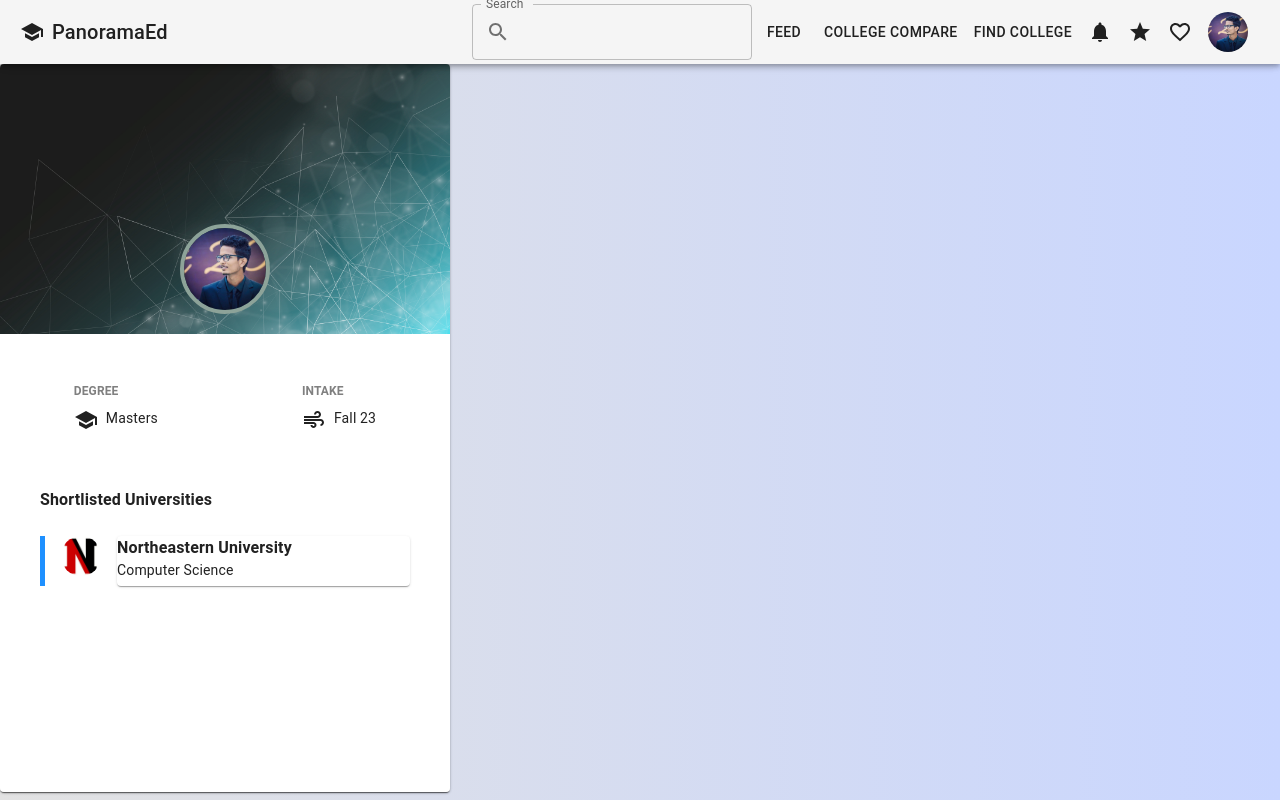
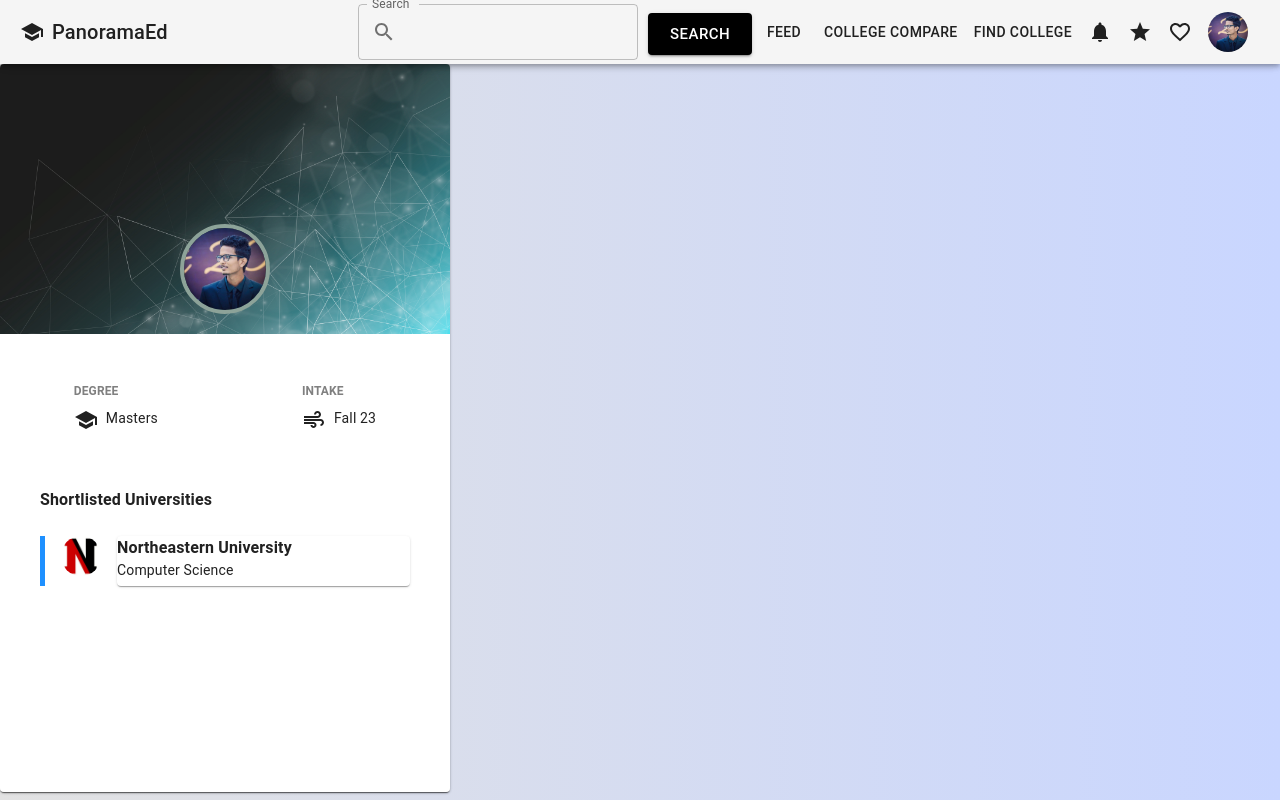
Before and after one commit to Shiva-017/PanoramaEd, a React (Create React App) app in the folder client/: page / in a window 1280 px wide. Built offline with nearby package versions, Linux system fonts and the light colour scheme; no server answers.

Commit message:
added College Search and modified StudentPosts alignment

```diff
--- a/client/src/App.tsx
+++ b/client/src/App.tsx
@@ -39,7 +39,7 @@ function App() {
     //<CollegeSuggest/>
     <StudentProfile/>
   // <ShortlistCard/>
-  //<StudentSearch/>
+  // <StudentSearch/>
  // <Layout/>
   )
 }
--- a/client/src/components/NavBar.tsx
+++ b/client/src/components/NavBar.tsx
@@ -19,6 +19,7 @@ import StarIcon from '@mui/icons-material/Star';
 import FavoriteBorderIcon from '@mui/icons-material/FavoriteBorder';
 import logo from '../resources/anthony.jpeg';
 import { useNavigate } from 'react-router-dom';
+import CollegeSearch from '../home/StudentSearch/StudentSearch'
 
 
 interface NavBarProps {
@@ -79,7 +80,7 @@ const NavBar: React.FC<NavBarProps> = ({
           PanoramaEd
         </Typography>
 
-        <TextField
+        {/* <TextField
           id="search"
           label="Search"
           InputProps={{
@@ -89,7 +90,9 @@ const NavBar: React.FC<NavBarProps> = ({
               </InputAdornment>
             ),
           }}
-        />
+        /> */}
+
+        <CollegeSearch/>
 
         <Button color="inherit" onClick={postRoute}>
           Feed
--- a/client/src/home/StudentPost/StudentPosts.tsx
+++ b/client/src/home/StudentPost/StudentPosts.tsx
@@ -129,18 +129,20 @@ type FormValues = {
 
         return(
 
-            <>
+            <div style={{backgroundColor:"#E1EBEE", position:"absolute", left:450, width:"1080px", overflowX:"auto", height:"90vh"}}>
 
             <div>
             {posts.map((post) => (
-              <Card key={post.feedId} variant="outlined" style={{ marginLeft: 10, borderColor: "#92C1B7", marginTop: 10, marginBottom:10, width: 1000, borderRadius: 10}}>
+              <Card key={post.feedId} variant="outlined" style={{ marginLeft: 150,marginRight:50, borderColor: "#92C1B7", marginTop: 10, marginBottom:10, width: 800, borderRadius: 10}}>
                  <Avatar
                  alt={post.author}
                  src={logo}
                  sx={{ width: 35, height: 35, border: 5, borderColor: "white" }}
                  />
+                  <Typography variant="h6">{post.author}</Typography>
+
                 <CardContent>
-                  <Typography variant="h6">{post.author}</Typography>
+
                   <Typography variant="body1" style={{ fontWeight: 'bold' }}>{post.title}</Typography>
                   <Typography variant="body1">{post.text}</Typography>
                   <Button style={{color:"#92C1B7"}} onClick={()=>onUpVote(post._id || "",post.upVote)}>
@@ -153,12 +155,12 @@ type FormValues = {
             ))}
           </div>
           <div>
-          <Button variant="contained" onClick={handleCreateClick}  style={{backgroundColor:"#92C1B7" }} >Create</Button>
+          <Button variant="contained" onClick={handleCreateClick}  style={{backgroundColor:"#92C1B7" ,marginLeft: 150 }} >Create</Button>
           {/* {isFormVisible && <PostForm onSubmit={HandleFormSubmit} posts={props.posts} setPosts={setPosts}/>}  */}
-          {isFormVisible && <PostForm onSubmit={HandleFormSubmit}  />}
+          {isFormVisible && <PostForm onSubmit={HandleFormSubmit}/>}
           </div>
 
-          </>
+          </div>
 
         )
 
--- a/client/src/home/StudentSearch/StudentSearch.tsx
+++ b/client/src/home/StudentSearch/StudentSearch.tsx
@@ -1,11 +1,24 @@
 import { ReactElement, useState } from "react";
 import Container from '@mui/material/Container';
-import Button from '@mui/material/Button';
-import TextField from '@mui/material/TextField';
+// import Button from '@mui/material/Button';
+// import TextField from '@mui/material/TextField';
 import { useNavigate } from "react-router-dom";
 import { useDispatch } from "react-redux";
 import { AppDispatch } from "../../store";
 import { loadCollege } from "../../store/slices/college-slice";
+import SearchIcon from '@mui/icons-material/Search';
+import {
+    AppBar as MuiAppBar,
+    Avatar,
+    IconButton,
+    InputAdornment,
+    Menu,
+    MenuItem,
+    Toolbar,
+    Typography,
+    Button,
+    TextField,
+  } from '@mui/material';
 
 // type Props = {
 //     onSearch: (query: string) => void
@@ -45,9 +58,24 @@ export default (): ReactElement => {
 
 
     return (
-        <Container sx={{ mb: 2 }}>
-            <TextField variant="outlined" size="small" sx={{ mr: 1 }} onChange={(e) => setCollegeName(e.target.value)}></TextField>
-            <Button variant="contained" onClick={searchHandler} style={{ marginTop: "4px", backgroundColor: "#92C1B7" }}>Search</Button>
-        </Container>
+        // <Container sx={{ mb: 2 }}>
+        //     <TextField variant="outlined" size="small" sx={{ mr: 1 }} onChange={(e) => setCollegeName(e.target.value)}></TextField>
+        //     <Button variant="contained" onClick={searchHandler} style={{ marginTop: "4px", backgroundColor: "#92C1B7" }}>Search</Button>
+        // </Container>
+        <>
+         <TextField
+         id="search"
+         label="Search"
+         onChange={(e) => setCollegeName(e.target.value)}
+         InputProps={{
+           startAdornment: (
+             <InputAdornment position="start">
+               <SearchIcon />
+             </InputAdornment>
+           ),
+         }}
+       />
+       <Button variant="contained" size="large" onClick={searchHandler} style={{ marginTop: "4px", backgroundColor: "#000000", marginLeft:10 }}>Search</Button>
+       </>
     );
 }
```
Also changed, not shown: client/src/routes/Root.tsx (line endings or trailing spaces), 2 other files (tests, documents, lock files or other folders).
